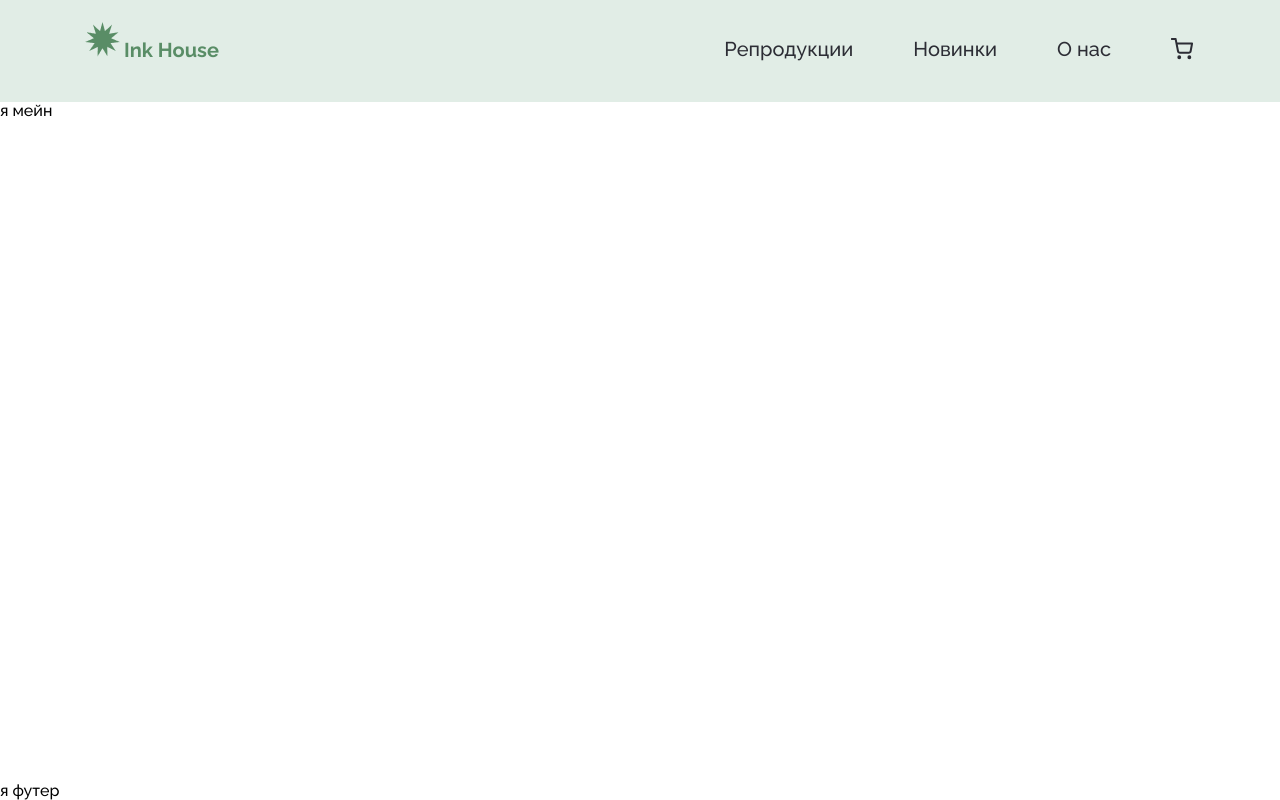
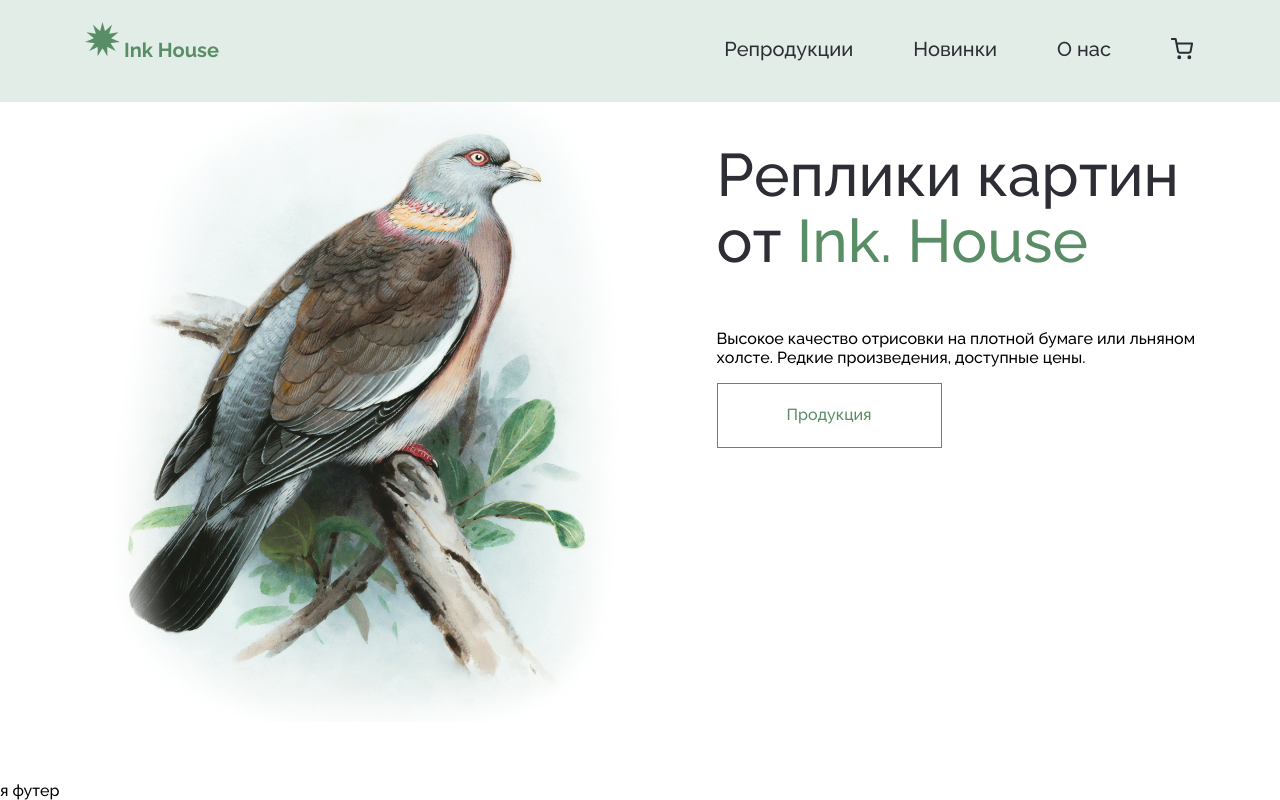
Before and after one commit to Longin89/layouts, a PHP site: page / in a window 1280 px wide. Run offline with PHP 8.4, Linux system fonts and the light colour scheme.

Commit message:
feat: started 'production' section in 'house'

```diff
--- a/house/css/style.css
+++ b/house/css/style.css
@@ -2,12 +2,10 @@
 @font-face {
   font-family: "Raleway-Medium";
   src: url(../assets/fonts/Raleway-Medium.woff2);
-  font-weight: 500;
 }
 @font-face {
   font-family: "Raleway-Bold";
   src: url(../assets/fonts/Raleway-Bold.woff2);
-  font-weight: 700;
 }
 /* COMMON STYLES */
 ._container {
@@ -69,3 +67,55 @@
   background-image: url(/assets/svg/cart_hover.svg);
   cursor: pointer;
 }
+
+.production__container {
+  display: -webkit-box;
+  display: -ms-flexbox;
+  display: flex;
+  -webkit-box-pack: justify;
+      -ms-flex-pack: justify;
+          justify-content: space-between;
+  padding: 0 10px;
+}
+
+.production__info {
+  display: -webkit-box;
+  display: -ms-flexbox;
+  display: flex;
+  -webkit-box-orient: vertical;
+  -webkit-box-direction: normal;
+      -ms-flex-direction: column;
+          flex-direction: column;
+}
+
+.production__title {
+  font-family: "Raleway-Medium";
+  font-size: 60px;
+  color: #2C2D35;
+  font-weight: 500;
+  line-height: 110%;
+}
+
+.production__title-span {
+  color: #598D66;
+}
+
+.production__button {
+  display: block;
+  width: 225px;
+  height: 65px;
+  padding: 20px 60px;
+  gap: 6px;
+  color: #598D66;
+  background-color: transparent;
+  border: 1px solid #598D66;
+  -webkit-transition: 0.2s;
+  transition: 0.2s;
+}
+.production__button:hover {
+  cursor: pointer;
+  color: #F4F6F5;
+  background-color: #598D66;
+  -webkit-transition: 0.2s;
+  transition: 0.2s;
+}
--- a/house/index.html
+++ b/house/index.html
@@ -46,13 +46,27 @@
 			</div>
 		</header>
 
-	<!-- MAIN SECTION -->
+		<main class="main">
+			<section class="production">
+				<div class="production__container _container">
+					<picture class="production__img">
+						<img src="./assets/png/bird.png" alt="bird">
+					</picture>
+					<div class="production__info">
+						<h1 class="production__title">
+							Реплики картин<br>
+							от <span class="production__title-span">Ink. House</span>
+						</h1>
+						<p class="production__subtitle">Высокое качество отрисовки на плотной бумаге или льняном<br>
+							холсте. Редкие произведения, доступные цены.
+						</p>
+						<button class="production__button">Продукция</button>
 
-		<main class="main">
-			я мейн
+					</div>
+				</div>
+			</section>
+
 		</main>
-
-	<!-- FOOTER SECTION -->
 
 		<footer class="footer">
 			я футер
--- a/house/scss/style.scss
+++ b/house/scss/style.scss
@@ -2,18 +2,18 @@
 
 $light-green: #E1EDE6;
 $green: #598D66;
+$dark-green: #598D66;
 $light-black: #2C2D35;
+$light-grey: #F4F6F5;
 
 @font-face {
    font-family: 'Raleway-Medium';
    src: url(../assets/fonts/Raleway-Medium.woff2);
-   font-weight: 500;
 }
 
 @font-face {
    font-family: 'Raleway-Bold';
    src: url(../assets/fonts/Raleway-Bold.woff2);
-   font-weight: 700;
 }
 
    /* COMMON STYLES */
@@ -82,3 +82,51 @@ $light-black: #2C2D35;
       cursor: pointer;
    }
 }
+
+
+
+.production {
+}
+.production__container {
+   display: flex;
+   justify-content: space-between;
+   padding: 0 10px;
+}
+
+.production__img {
+}
+.production__info {
+   display: flex;
+   flex-direction: column;
+}
+.production__title {
+   font-family: 'Raleway-Medium';
+   font-size: 60px;
+   color: $light-black;
+   font-weight: 500;
+   line-height: 110%;
+}
+
+.production__title-span {
+   color: $green;
+}
+.production__subtitle {
+}
+.production__button {
+display: block;
+width: 225px;
+height: 65px;
+padding: 20px 60px;
+gap: 6px;
+color: $green;
+background-color: transparent;
+border: 1px solid $green;
+transition: .2s;
+
+   &:hover {
+      cursor: pointer;
+      color: $light-grey;
+      background-color: $dark-green;
+      transition: .2s;
+   }
+}
```
